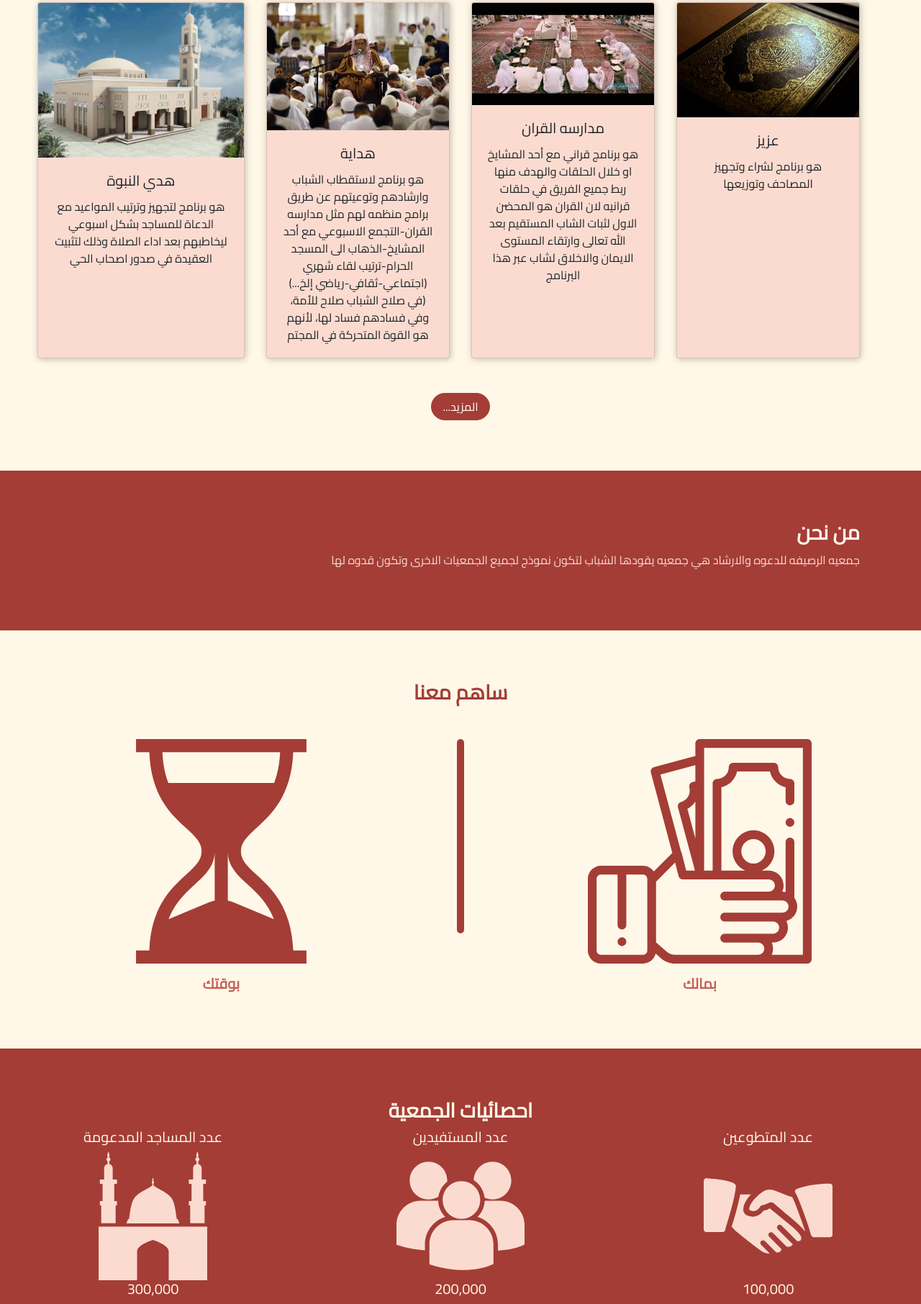
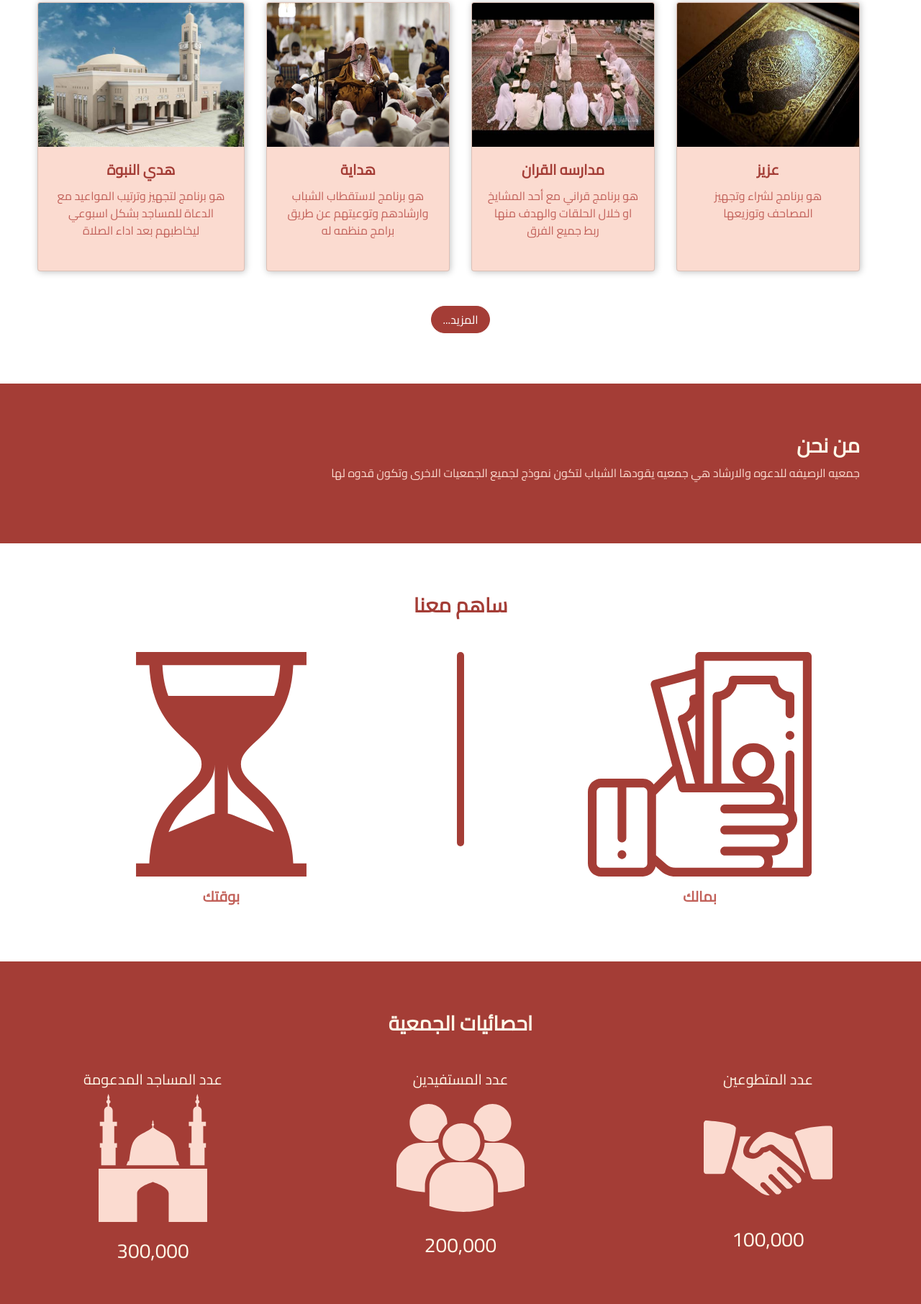
Before and after one commit to ho0o01419/Rusayfa, a plain HTML site: page index.html in a window 1280 px wide. Shown: the part 873-2685 px from the top of the page at 72% size. Drawn offline with Linux system fonts and the light colour scheme.

Commit message:
fix programs cards, add animation to title

```diff
--- a/index.html
+++ b/index.html
@@ -42,8 +42,8 @@
     <section id="makkah-image" class="p-0">
         <img src="./assets/images/makkah.jpg" alt="Makkah Image">
         <div class="text">
-            <h2>الدعوة إلى الله هي أشرف وظيفة</h2>
-            <h3 class="mt-5">وَمَنْ أَحْسَنُ قَوْلًا مِّمَّن دَعَا إِلَى اللَّهِ وَعَمِلَ صَالِحًا وَقَالَ إِنَّنِي مِنَ
+            <h2 class="fade-in-up">الدعوة إلى الله هي أشرف وظيفة</h2>
+            <h3 class="mt-5 fade-in-up">وَمَنْ أَحْسَنُ قَوْلًا مِّمَّن دَعَا إِلَى اللَّهِ وَعَمِلَ صَالِحًا وَقَالَ إِنَّنِي مِنَ
                 الْمُسْلِمِينَ</h3>
             <div class="d-flex justify-content-center">
                 <a class="d-inline-block btn btn-primary btn-lg border-50 px-5 mt-5 mx-auto" href="#our-programs">تبرع
@@ -54,17 +54,17 @@
     <!--end-->
 
     <!--start our programs-->
-    <section id="our-programs" class="bg-p-light-2">
+    <section id="our-programs" class="bg-white">
         <div class="container">
                 <h3 class="text-primary text-center font-weight-bolder">برامجنا</h3>
 
-            <div class="row mt-5">
+            <div class="row my-5">
                 <div class="col-12 col-md-3">
-                    <div class="card h-100 bg-p-light-1">
+                    <div class="card h-100 bg-p-light-1 mb-5">
                         <img src="assets/images/our-programs/عزيز.jpg" class="card-img-top" alt="...">
                         <div class="card-body">
-                            <h5 class="card-title">عزيز</h5>
-                            <p class="card-text">هو برنامج لشراء وتجهيز المصاحف وتوزيعها</p>
+                            <h5 class="card-title text-primary font-weight-bolder">عزيز</h5>
+                            <p class="card-text text-primary-light">هو برنامج لشراء وتجهيز المصاحف وتوزيعها</p>
                             <!-- <a href="#" class="btn btn-primary">Go somewhere</a> -->
                         </div>
                     </div>
@@ -74,11 +74,8 @@
                     <div class="card h-100 bg-p-light-1">
                         <img src="assets/images/our-programs/مدارسة القرآن.jpg" class="card-img-top" alt="...">
                         <div class="card-body">
-                            <h5 class="card-title">مدارسه القران</h5>
-                            <p class="card-text">هو برنامج قراني مع أحد المشايخ او خلال الحلقات والهدف منها ربط جميع الفريق في حلقات قرانيه لان القران
-                                هو
-                                المحضن الاول لثبات الشاب المستقيم بعد الله تعالى وارتقاء المستوى الايمان والاخلاق لشاب عبر هذا
-                                البرنامج</p>
+                            <h5 class="card-title text-primary font-weight-bolder">مدارسه القران</h5>
+                            <p class="card-text text-primary-light">هو برنامج قراني مع أحد المشايخ او خلال الحلقات والهدف منها ربط جميع الفرق </p>
                             <!-- <a href="#" class="btn btn-primary">Go somewhere</a> -->
                         </div>
                     </div>
@@ -88,11 +85,8 @@
                     <div class="card h-100 bg-p-light-1">
                         <img src="assets/images/our-programs/هداية.jpg" class="card-img-top" alt="...">
                         <div class="card-body">
-                            <h5 class="card-title">هداية</h5>
-                            <p class="card-text">هو برنامج لاستقطاب الشباب وارشادهم وتوعيتهم عن طريق برامج منظمه لهم مثل مدارسه القران-التجمع الاسبوعي
-                                مع
-                                أحد المشايخ-الذهاب الى المسجد الحرام-ترتيب لقاء شهري (اجتماعي-ثقافي-رياضي إلخ...)
-                                (في صلاح الشباب صلاح للأمة، وفي فسادهم فساد لها، لأنهم هو القوة المتحركة في المجتم</p>
+                            <h5 class="card-title text-primary font-weight-bolder">هداية</h5>
+                            <p class="card-text text-primary-light">هو برنامج لاستقطاب الشباب وارشادهم وتوعيتهم عن طريق برامج منظمه له</p>
                             <!-- <a href="#" class="btn btn-primary">Go somewhere</a> -->
                         </div>
                     </div>
@@ -102,9 +96,8 @@
                     <div class="card h-100 bg-p-light-1" style="width: 18rem;">
                         <img src="assets/images/our-programs/هدي النبوة.jpg" class="card-img-top" alt="...">
                         <div class="card-body">
-                            <h5 class="card-title">هدي النبوة</h5>
-                            <p class="card-text">هو برنامج لتجهيز وترتيب المواعيد مع الدعاة للمساجد بشكل اسبوعي ليخاطبهم بعد اداء الصلاة وذلك لتثبيت
-                                العقيدة في صدور اصحاب الحي</p>
+                            <h5 class="card-title text-primary font-weight-bolder">هدي النبوة</h5>
+                            <p class="card-text text-primary-light">هو برنامج لتجهيز وترتيب المواعيد مع الدعاة للمساجد بشكل اسبوعي ليخاطبهم بعد اداء الصلاة</p>
                             <!-- <a href="#" class="btn btn-primary">Go somewhere</a> -->
                         </div>
                     </div>
@@ -129,7 +122,7 @@
     <!--end who are we-->
 
     <!--start sahem-m3na -->
-    <section id="sahem-m3na" class="bg-p-light-2">
+    <section id="sahem-m3na" class="bg-white">
         <div class="container">
             <div id="sahem-m3na-title ">
                 <h3 class="text-primary font-weight-bolder text-center">ساهم معنا</h3>
@@ -163,7 +156,7 @@
 
         <div class="container">
             <div id="statistics-title">
-                <h3 class="text-p-light-2 font-weight-bolder text-center">احصائيات الجمعية</h3>
+                <h3 class="text-p-light-2 font-weight-bolder text-center mb-5">احصائيات الجمعية</h3>
             </div>
 
             <div class="row justify-content-between text-center">
@@ -176,8 +169,8 @@
                             <h5 class="text-p-light-2">عدد المتطوعين</h5>
                         </div>
                         <img src="assets/icons/statistics/التطوع.svg" alt="">
-                        <div class="statistics-card-amout">
-                            <span class="h5 text-p-light-2">100,000</span>
+                        <div class="statistics-card-amout mt-2">
+                            <span class="h3 text-p-light-2">100,000</span>
                         </div>
                     </div>
                 </div>
@@ -189,8 +182,8 @@
                             <h5 class="text-p-light-2">عدد المستفيدين</h5>
                         </div>
                         <img src="assets/icons/statistics/المستفيدون.svg" alt="">
-                        <div class="statistics-card-amout">
-                            <span class="h5 text-p-light-2">200,000</span>
+                        <div class="statistics-card-amout mt-3">
+                            <span class="h3 text-p-light-2">200,000</span>
                         </div>
                     </div>
                 </div>
@@ -202,8 +195,8 @@
                             <h5 class="text-p-light-2">عدد المساجد المدعومة</h5>
                         </div>
                         <img src="assets/icons/statistics/المساجد.svg" alt="">
-                        <div class="statistics-card-amout">
-                            <span class="h5 text-p-light-2">300,000</span>
+                        <div class="statistics-card-amout mt-4">
+                            <span class="h3 text-p-light-2">300,000</span>
                         </div>
                     </div>
                 </div>
@@ -216,7 +209,7 @@
     <!--end statistics-->
 
     <!--start our partnars-->
-    <section id="our-partnars" class="bg-p-light-2">
+    <section id="our-partnars" class="bg-white">
         <div class="container">
             <div id="our-partnars-title">
                 <h3 class="text-primary font-weight-bolder text-center">شركاؤنا</h3>
--- a/styles/main.min.css
+++ b/styles/main.min.css
@@ -1 +1 @@
-html{scroll-behavior:smooth}*{font-family:'Cairo',sans-serif !important}section{padding-top:70px;padding-bottom:70px}.border-50{border-radius:50px}#logo{max-width:80px;max-height:80px}#navigation-list *{color:#fff8e8}#navigation-list .nav-item,#navigation-list .nav-item a{height:100%;display:inline-flex;align-items:center;border-radius:5px;transition:background-color .4s ease-in-out}#navigation-list .nav-item:hover a{background:#c2615a}#makkah-image{background-image:url("/assets/images/islamic-art.jpg");background-size:200%;animation:animated-bg 70s ease-out infinite;overflow:hidden}#makkah-image img{opacity:0.7;min-width:100%}#makka-image{position:relative}#makkah-image .text{position:absolute;top:50%;left:50%;transform:translate(-50%,-50%)}#makkah-image .text h2,#makkah-image .text h3{font-weight:bolder;color:#fff8e8;text-shadow:0 -1px 4px #a43d36;text-align:center}@keyframes animated-bg{0%{background-position-x:0;background-position-y:0}50%{background-position-x:70%;background-position-y:100%}100%{background-position-x:0;background-position-y:0}}.card{text-align:center;box-shadow:1px 1px 10px rgba(0,0,0,0.25)}.sahem-m3na-card img,.statistics-card img{width:70%;display:block;margin-right:auto;margin-left:auto}
+html{scroll-behavior:smooth}*{font-family:"Cairo",sans-serif !important}section{padding-top:70px;padding-bottom:70px}.border-50{border-radius:50px}#logo{max-width:80px;max-height:80px}#navigation-list *{color:#fff8e8}#navigation-list .nav-item,#navigation-list .nav-item a{height:100%;display:inline-flex;align-items:center;border-radius:5px;transition:background-color 0.4s ease-in-out}#navigation-list .nav-item:hover a{background:#c2615a}#makkah-image{background-image:url("/assets/images/islamic-art.jpg");background-size:200%;animation:animated-bg 70s ease-out infinite;overflow:hidden}#makkah-image img{opacity:0.7;min-width:100%}#makka-image{position:relative}#makkah-image .text{position:absolute;top:50%;left:50%;transform:translate(-50%,-50%)}#makkah-image .text h2,#makkah-image .text h3{font-weight:bolder;color:#fff8e8;text-shadow:0 -1px 4px #a43d36;text-align:center}@keyframes animated-bg{0%{background-position-x:0;background-position-y:0}50%{background-position-x:70%;background-position-y:100%}100%{background-position-x:0;background-position-y:0}}@keyframes fade-in-up{from{transform:translateY(100px);opacity:0}to{transform:translateY(0);opacity:1}}.card{text-align:center;box-shadow:1px 1px 10px rgba(0,0,0,0.25)}.sahem-m3na-card img,.statistics-card img{width:70%;display:block;margin-right:auto;margin-left:auto}.card-img-top{height:200px}.fade-in-up{animation:fade-in-up 1.5s ease-out 0s 1}
```
